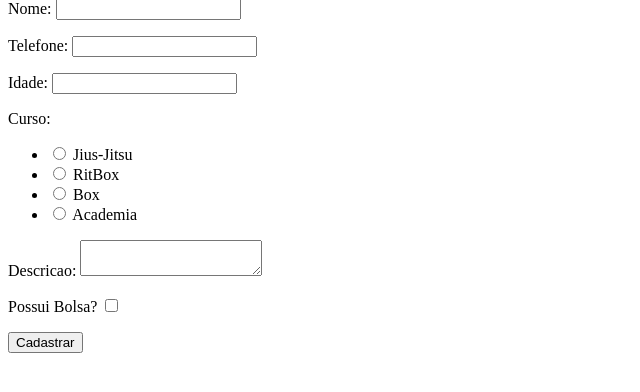
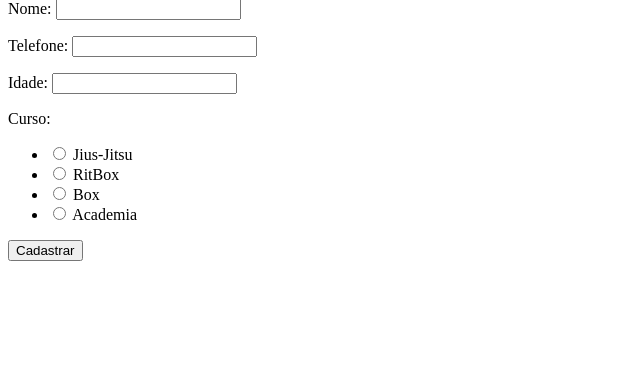
Before and after one commit to oondels/web-app-institutoAeesi, a Flask app: page /cadastrar-aluno in a window 1280 px wide. Shown: the part 154-546 px from the top of the page, without its empty margins (0-640 px from the left). Run offline with Flask 3, Linux system fonts and the light colour scheme.

Commit message:
Redução de Form para facilitação de testes

```diff
--- a/app.py
+++ b/app.py
@@ -40,13 +40,14 @@ def cadastro_aluno():
     if cadastrar_form.validate_on_submit():
         new_aluno = cadastrar_form.nome.data
         new_telefone = cadastrar_form.telefone.data
+        new_idade = cadastrar_form.idade.data
         new_curso = cadastrar_form.curso.data
-        new_idade = cadastrar_form.idade.data
-        new_descricao = cadastrar_form.descricao.data
-        new_bolsista = cadastrar_form.bolsista.data
+
+        #new_descricao = cadastrar_form.descricao.data
+        #new_bolsista = cadastrar_form.bolsista.data
 
         if new_aluno:
-            alunos_teste[new_aluno] = [new_curso, new_idade, new_telefone, new_descricao, new_bolsista]
+            alunos_teste[new_aluno] = [new_curso, new_idade, new_telefone]
             return redirect(url_for("cadastro_aluno", _external=True, _scheme='http')) #Adicionar depois
 
     return render_template("cadastro.html", template_form=cadastrar_form)
--- a/templates/alunos.html
+++ b/templates/alunos.html
@@ -5,12 +5,12 @@
         Curso: {{template_alunos[template_nome_aluno][0]}} <br>
         Idade: {{template_alunos[template_nome_aluno][1]}} <br>
         Telefone: {{template_alunos[template_nome_aluno][2]}} <br>
-        Descrição: {{template_alunos[template_nome_aluno][3]}} <br>
+        <!--Descrição: {{template_alunos[template_nome_aluno][3]}} <br>
         Possui Bolsa: {% if template_alunos[template_nome_aluno][4] == True %}
             Possui
         {% else %}
             Não possui
         {% endif %}
-
+        -->
     </p>
 {%endblock%}
--- a/templates/cadastro.html
+++ b/templates/cadastro.html
@@ -48,6 +48,9 @@
             {{ template_form.curso.label }}
             {{ template_form.curso() }}
         </p>
+
+        <!--
+            Adicionar apos finalização de testes
         <p>
             {{ template_form.descricao.label }}
             {{ template_form.descricao() }}
@@ -56,6 +59,8 @@
             {{ template_form.bolsista.label }}
             {{ template_form.bolsista()}}
         </p>
+        -->
+
         <p>{{ template_form.submit() }}</p>
     </form>
 
```
